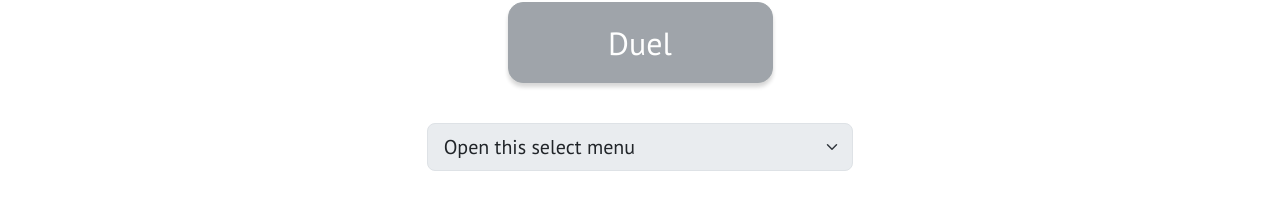
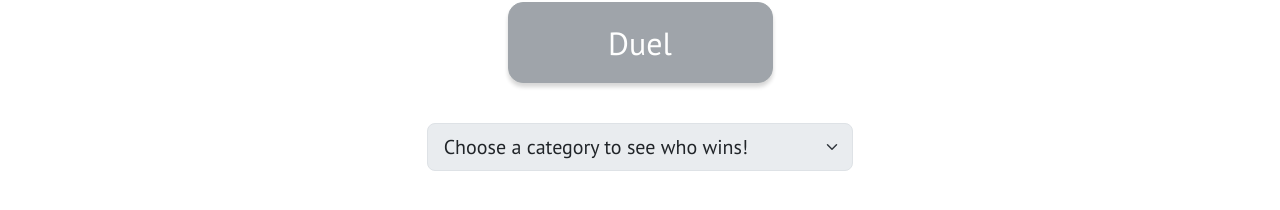
Before and after one commit to wredwards94/Dev-Duel, an Angular app in the folder client/: page /duel in a window 1280 px wide. Shown: the part 294-504 px from the top of the page. Built offline with nearby package versions, Linux system fonts and the light colour scheme; a web font is replaced by a local one.

Commit message:
setup value selector for duel

```diff
--- a/client/src/app/duel/duel.component.html
+++ b/client/src/app/duel/duel.component.html
@@ -10,10 +10,10 @@
 </div>
 
 <div class="col-md-4">
-  <select class="form-select form-select-lg mb-3" [disabled]="users.length < 2">
-    <option selected>Open this select menu</option>
+  <select class="form-select form-select-lg mb-3" [disabled]="users.length < 2" (change)="chooseWinner($event)">
+    <option selected>Choose a category to see who wins!</option>
     <ng-container *ngFor="let choice of choices">
-      <option>{{ choice }}</option>
+      <option [value]="choice">{{ choice }}</option>
     </ng-container>
   </select>
 </div>
--- a/client/src/app/duel/duel.component.ts
+++ b/client/src/app/duel/duel.component.ts
@@ -1,4 +1,4 @@
-import { Component, OnInit } from '@angular/core';
+import {Component, Input, OnInit} from '@angular/core';
 import { UserService } from 'src/user.service';
 import EmptyUser from "../model/EmptyUser";
 import * as bootstrap from "bootstrap";
@@ -89,4 +89,31 @@ export class DuelComponent implements OnInit {
       bsModal.show();
     }
   }
+
+  chooseWinner(choice: any) {
+
+    switch(choice.target.value) {
+      case 'title':
+        console.log('titles')
+        break
+      case 'public repos':
+        console.log('public repos')
+        break
+      case 'total stars':
+        console.log('total stars')
+        break
+      case 'highest starred':
+        console.log('highest starred')
+        break
+      case 'perfect repos':
+        console.log('perfect repos')
+        break
+      case 'following':
+        console.log('following')
+        break
+      case 'followers':
+        console.log('followers')
+        break
+    }
+  }
 }
--- a/client/src/app/inspect/inspect.component.css
+++ b/client/src/app/inspect/inspect.component.css
@@ -9,6 +9,7 @@ We have added the border property to demonstrate that the flip itself goes out o
   perspective: 1000px;
   margin: auto;
   margin-top: 10vh;
+  resize: both;
 }
 
 /* This container is needed to position the front and back side */
```
